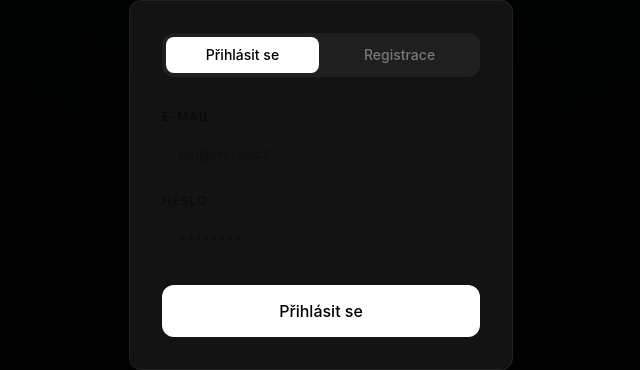
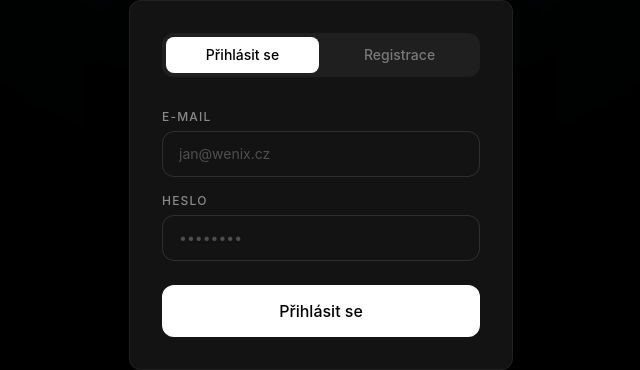
Before and after one commit to Wenix-2026/Wenix-homepage-Backend, a React (Vite) app in the folder kalendar-app/: page / in a window 1280 px wide. Shown: the part 265-635 px from the top of the page, without its empty margins (319-959 px from the left). Built offline with nearby package versions, Linux system fonts and the light colour scheme; no server answers.

Commit message:
Definitivní fix autofillu od Claudea

```diff
--- a/kalendar-app/src/components/auth/AuthPage.jsx
+++ b/kalendar-app/src/components/auth/AuthPage.jsx
@@ -47,7 +47,8 @@ export function AuthPage() {
       error?.toLowerCase().includes('registrace povolena')
 
   return (
-    <div className="min-h-screen bg-black flex items-center justify-center p-4">
+      /* Přidána třída dark na nejvyšší úroveň, aby inputy okamžitě věděly, že mají brát dark:text-white pravidla */
+      <div className="dark min-h-screen bg-black flex items-center justify-center p-4">
         {/* Ambient glow */}
         <div className="absolute inset-0 pointer-events-none overflow-hidden">
           <div className="absolute -top-40 left-1/2 -translate-x-1/2 w-[600px] h-[400px] bg-teal/8 rounded-full blur-[120px]" />
--- a/kalendar-app/src/index.css
+++ b/kalendar-app/src/index.css
@@ -13,42 +13,26 @@
 }
 
 html, body {
-  @apply bg-white text-black dark:bg-surface-900 dark:text-[#e2e2e2] transition-colors duration-200;
+  @apply bg-[#131313] text-[#e2e2e2] transition-colors duration-200;
 }
 
 * {
   font-family: var(--font-body);
 }
 
-/* ── Autofill fix — světlý režim (základní, bez třídy) ── */
+/* ==========================================================================
+   JEDNODUCHÝ A NEKOMPROMISNÍ AUTOFILL FIX — POUZE DARK
+   ========================================================================== */
 input:-webkit-autofill,
 input:-webkit-autofill:hover,
 input:-webkit-autofill:focus,
-input:-webkit-autofill:active {
-  -webkit-text-fill-color: #000000 !important;
-  caret-color: #000000;
-  box-shadow: 0 0 0px 1000px #ffffff inset !important;
-  transition: background-color 0s 50000s;
+input:-webkit-autofill:active,
+textarea:-webkit-autofill,
+textarea:-webkit-autofill:hover,
+textarea:-webkit-autofill:focus,
+textarea:-webkit-autofill:active {
+  -webkit-text-fill-color: #ffffff !important;
+  caret-color: #ffffff !important;
+  box-shadow: 0 0 0px 1000px #1a1a1a inset !important;
+  transition: background-color 0s 50000s !important;
 }
-
-/* ── Autofill fix — tmavý režim (přebije světlý) ── */
-.dark input:-webkit-autofill,
-.dark input:-webkit-autofill:hover,
-.dark input:-webkit-autofill:focus,
-.dark input:-webkit-autofill:active {
-  -webkit-text-fill-color: #ffffff !important;
-  caret-color: #ffffff;
-  box-shadow: 0 0 0px 1000px #1a1a1a inset !important;
-  transition: background-color 0s 50000s;
-}
-
-/* ── Autofill fix — vždy tmavý (auth stránka) ── */
-input:-webkit-autofill,
-input:-webkit-autofill:hover,
-input:-webkit-autofill:focus,
-input:-webkit-autofill:active {
-  -webkit-text-fill-color: #ffffff !important;
-  caret-color: #ffffff;
-  box-shadow: 0 0 0px 1000px #1a1a1a inset !important;
-  transition: background-color 0s 50000s;
-}
```
Lines whose indentation alone changed are shown as unchanged.
